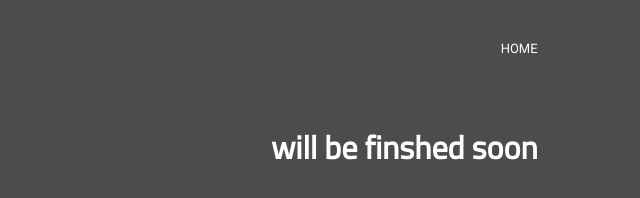
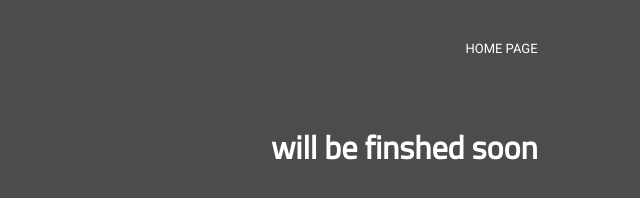
Before and after one commit to ahmed-H20/c_web, a plain HTML site: page 3days.html in a window 1280 px wide. Shown: the full height of the page, 640-1280 px from the left. Drawn offline with Linux system fonts and the light colour scheme.

Commit message:
Update 3days.html

```diff
--- a/3days.html
+++ b/3days.html
@@ -14,7 +14,7 @@
                 <img src="images/computer_icon.ico" class="logo">
                 <nav>
                     <ul>
-                    <li><a href="index.html">HOME</a></li>
+                    <li><a href="index.html">HOME PAGE</a></li>
 
                     </ul>
 
```
